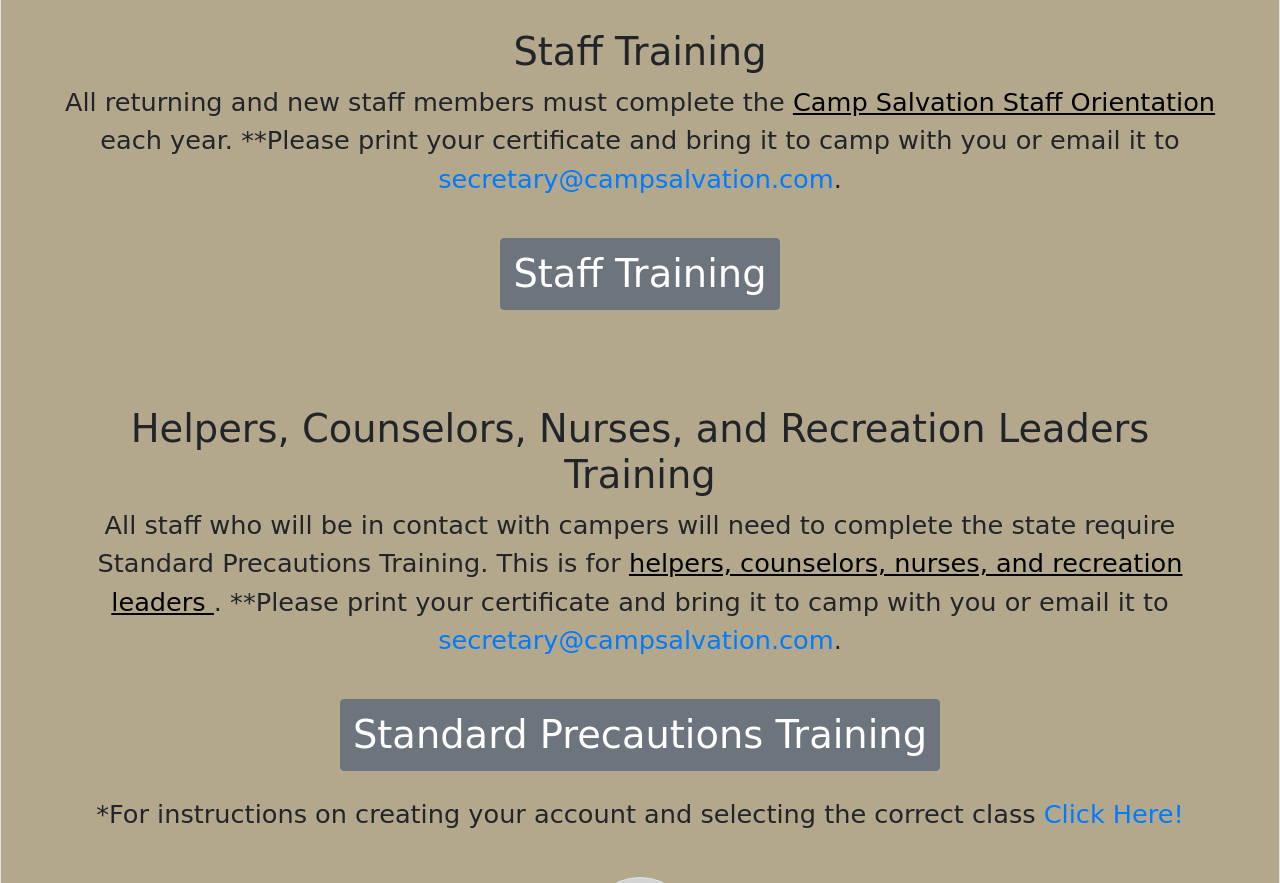
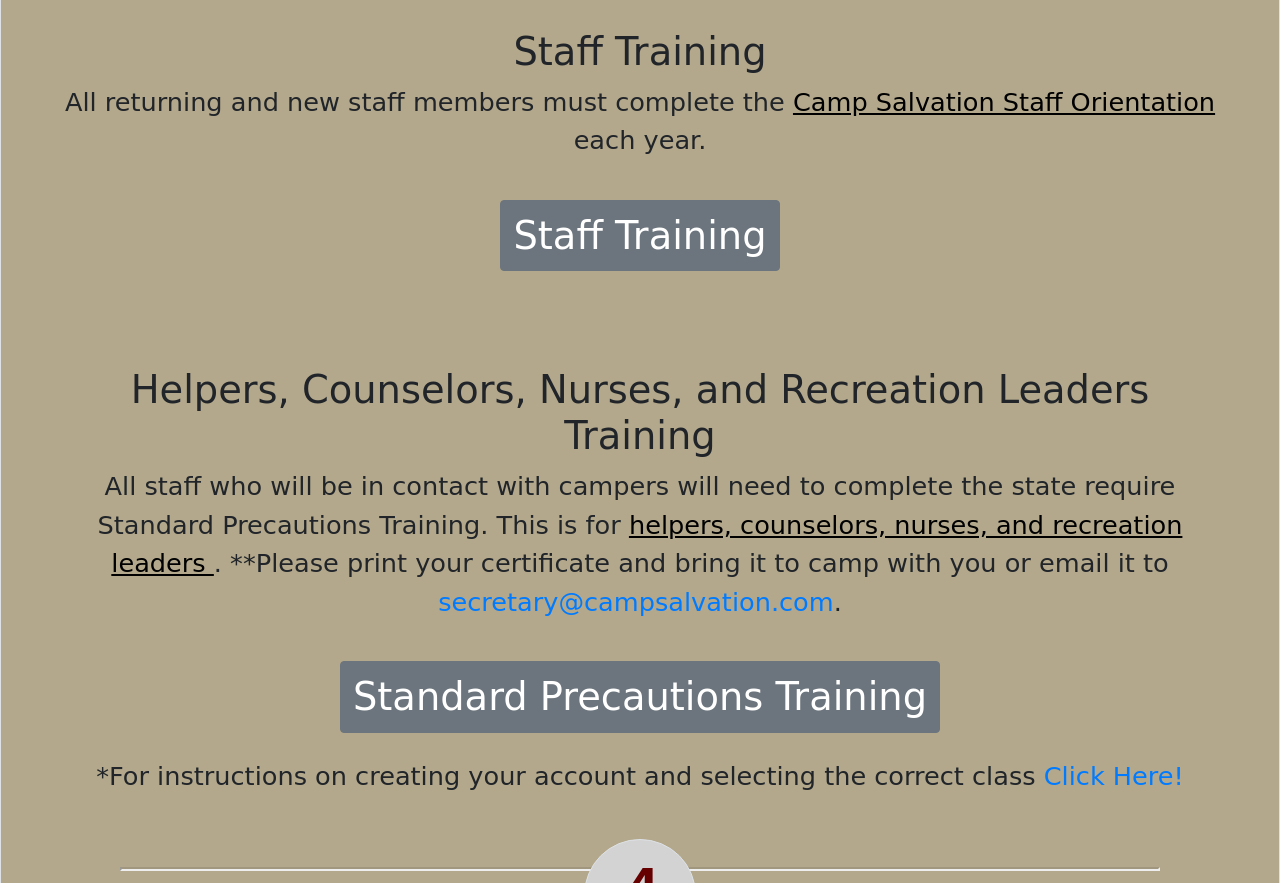
Before and after one commit to mrdanielcollins/Camp-Salvation, a plain HTML site: page pages/volunteer.html in a window 1280 px wide. Shown: the part 3294-4177 px from the top of the page. Drawn offline with nearby package versions, Linux system fonts and the light colour scheme; a web font is replaced by a local one.

Commit message:
clean up

```diff
--- a/pages/volunteer.html
+++ b/pages/volunteer.html
@@ -256,9 +256,7 @@
         <h1>Staff Training</h1>
         <p>
           All returning and new staff members must complete the <u style="color: black;">Camp Salvation Staff
-            Orientation</u> each year. **Please print your
-          certificate and bring it to camp with you or email it to <a
-            href="mailto:secretary@campsalvation.com">secretary@campsalvation.com</a>. </p>
+            Orientation</u> each year.</p>
         <br>
         <a href="https://docs.google.com/forms/d/e/1FAIpQLSchM61Fya9xJHCvQLKFMqcyQzzRuTDV2ctrm9o_tw_qa2r-6g/viewform">
           <button type="button" class="btn btn-secondary big-btn">Staff Training</button></a>
```
Also changed, not shown: pages/camp-dates.html (+1 -1 lines), pages/registration.html (+1 -1 lines).
